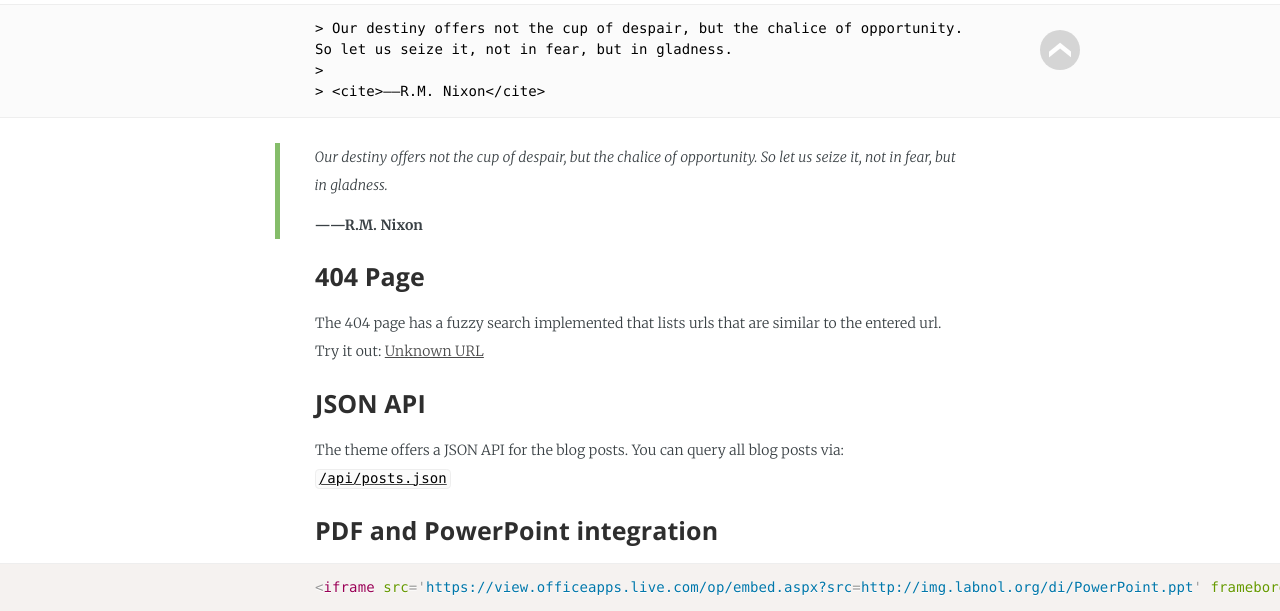
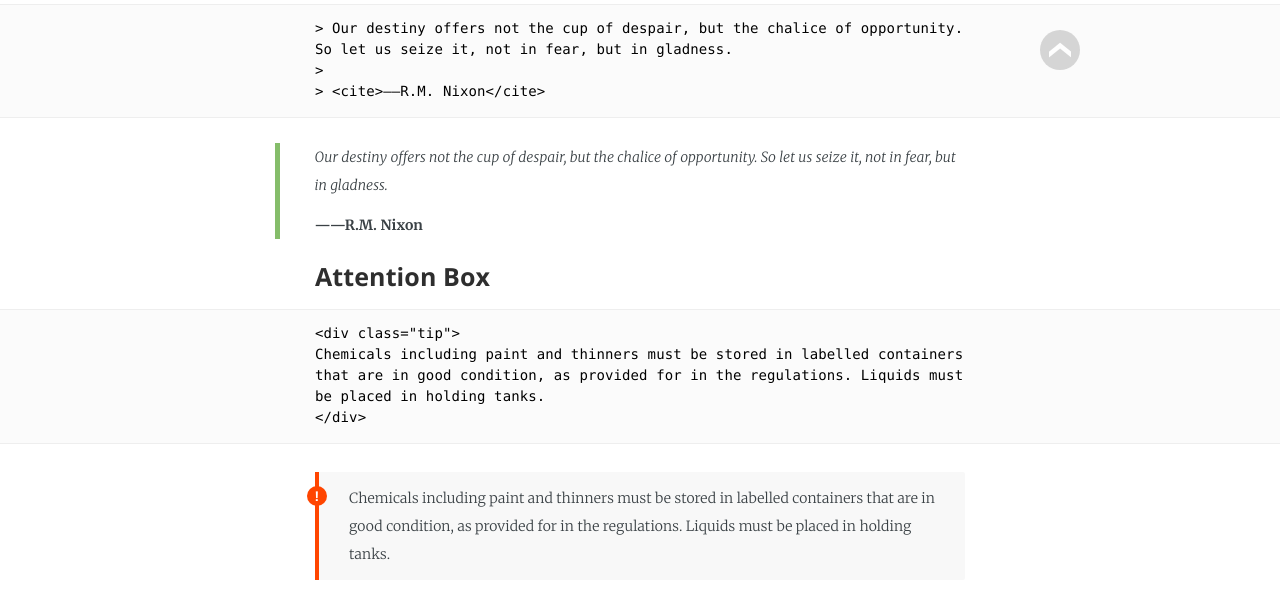
Before and after one commit to jwillmer/jekyllDecent, a Jekyll site: the page built from _posts/2016-05-07-Features.md, in a window 1280 px wide and 1400 px high, scrolled down 5748 px. Shown: the top 611 px of the window. Built offline with Jekyll 4.4.1, drawn with Linux system fonts in a browser that asks for light colours; some web fonts are replaced.

Commit message:
Merged tip control from serenader2014/decent

````diff
--- a/_posts/2016-05-07-Features.md
+++ b/_posts/2016-05-07-Features.md
@@ -178,6 +178,18 @@ With language highlighting, line numbers and line highlighting
 >
 > <cite>——R.M. Nixon</cite>
 
+### Attention Box
+
+```
+<div class="tip">
+Chemicals including paint and thinners must be stored in labelled containers that are in good condition, as provided for in the regulations. Liquids must be placed in holding tanks.
+</div>
+```
+
+<div class="tip">
+Chemicals including paint and thinners must be stored in labelled containers that are in good condition, as provided for in the regulations. Liquids must be placed in holding tanks.
+</div>
+
 ### 404 Page
 
 The 404 page has a fuzzy search implemented that lists urls that are similar to the entered url. Try it out: [Unknown URL]({{ site.github.url }}/features)
--- a/_sass/_color_additions.scss
+++ b/_sass/_color_additions.scss
@@ -1 +1,2 @@
 $light-green: #85bd6a;
+$orangered: #FF4500;
--- a/_sass/main.scss
+++ b/_sass/main.scss
@@ -226,6 +226,7 @@
 .single-post .post-content > tfoot,
 .single-post .post-content > video,
 .single-post .post-content > iframe,
+.single-post .post-content > .tip,
 .read-next {
     width: 90%;
     max-width: 650px;
--- a/_sass/post.scss
+++ b/_sass/post.scss
@@ -202,6 +202,34 @@
         width: 100%;
         margin-bottom: auto;
     }
+
+	.tip {
+        padding: 12px 24px 12px 30px;
+        margin: 2em 0;
+        border-left: 4px solid #f66;
+        background-color: #f8f8f8;
+        position: relative;
+        border-bottom-right-radius: 2px;
+        border-top-right-radius: 2px;
+        box-sizing: border-box;
+
+        &:before {
+            position: absolute;
+            top: 14px;
+            left: -12px;
+            background-color: #f66;
+            color: #fff;
+            content: "!";
+            width: 20px;
+            height: 20px;
+            border-radius: 100%;
+            text-align: center;
+            line-height: 20px;
+            font-weight: bold;
+            font-family: 'Dosis', 'Source Sans Pro', 'Helvetica Neue', Arial, sans-serif;
+            font-size: 14px;
+        }
+    }
 }
 
 .ds-thread, #disqus_thread {
--- a/_sass/post_additions.scss
+++ b/_sass/post_additions.scss
@@ -21,3 +21,10 @@ figure p {
         max-height: 250px;
     }
 }
+
+.post-content .tip {
+	border-left: 4px solid $orangered;
+	&:before {
+		background-color: $orangered;
+	}
+ }
````
